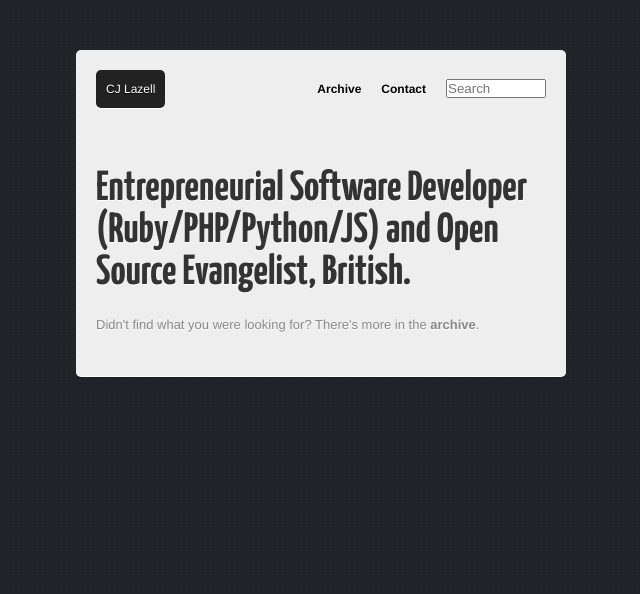
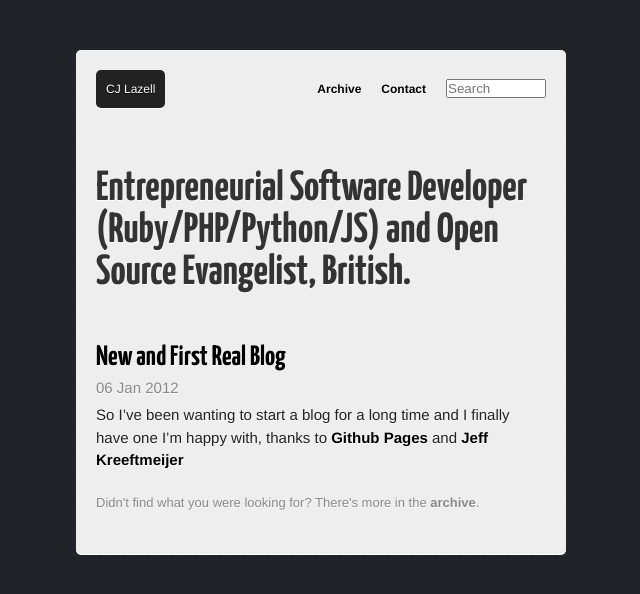
Before and after one commit to cj/cj.github.com, a Jekyll site: the page built from index.html, in a window 1280 px wide. Shown: the top 594 px of the page, without its empty margins (319-959 px from the left). Built offline with Jekyll 4.4.1, drawn with Linux system fonts in a browser that asks for light colours; comment, search, counter and statistics services are not loaded.

Commit message:
added first post

```diff
--- /dev/null
+++ b/_posts/12-1-6-new-and-first-real-blog.md
@@ -0,0 +1,30 @@
+---
+layout: post
+title: "New and First Real Blog"
+excerpt: So I've been wanting to start a blog for a long time and I finally have one I'm happy with, thanks to [Github Pages](http://pages.github.com/) and [Jeff Kreeftmeijer](http://jeffkreeftmeijer.com/)
+published: true
+---
+
+So I've been wanting to start a blog for a long time and I finally have one I'm happy with
+, thanks to [Github Pages](http://pages.github.com/) and [Jeff Kreeftmeijer](http://jeffkreeftmeijer.com/).  You'll notice
+his blog is very similar :)
+
+You just can't beat the simplicity, which is what I like about it the most.  The way
+it also handles code snippets, images etc... which I'll be posting a lot of is just
+beautiful.  Take a look for yourselves.
+
+{% highlight javascript %}
+(function( $ ) {
+  $.fn.myPlugin = function() {
+    // Do your awesome plugin stuff here
+  };
+})( jQuery );
+{% endhighlight %}
+
+What about an image you say? ..... how about a happy cow!
+
+![Happy Cow](/images/posts/happy-cow.jpg)
+
+That's it for now, I can't think of better time to start a blog than at the start of
+a new year!  Expect a lot of articles to come in the future, from code snippets to interesting things
+I come across on a daily basis.  Plus a lot rants and raves!
--- a/archive/index.html
+++ b/archive/index.html
@@ -19,7 +19,7 @@ excerpt: The complete archive of CJ Lazell's articles.
       {% endif %}
     </p>
     <p>
-      {{ post.excerpt }}
+      {{ post.excerpt | markdownify }}
       {% if post.elsewhere %}
         <span class="small">Published as a guest article for <a href="{{ post.elsewhere.main_url }}">{{ post.elsewhere.name}}</a>.</span>
       {% endif %}
--- a/feed.xml
+++ b/feed.xml
@@ -23,17 +23,17 @@ layout: none
     {% endif %}
     <id>http://cj.io{{ post.url }}</id>
     <updated>{{ post.date | date_to_xmlschema }}</updated>
-    <summary>{{ post.excerpt | xml_escape }}</summary>
+    <summary>{{ post.excerpt | markdownify | xml_escape }}</summary>
     <content type="html">
       {% if post.elsewhere %}
-        {{ post.excerpt }}
+        {{ post.excerpt | markdownify }}
         {% if post.elsewhere %}
           <span class="small">Published as a guest article for <a href="{{ post.elsewhere.main_url }}">{{ post.elsewhere.name}}</a>.</span>
         {% endif %}
       {% else %}
         {% if post.author %}
           &lt;p&gt;This is a guest post written by &lt;a href=&quot;http://twitter.com/{{ post.author.twitter }}&quot; title=&quot;{{ post.author.full}}&quot;&gt;@{{ post.author.twitter }}&lt;/a&gt;. {{ post.author.description | xml_escape }}
-        {% endif %}{{ post.content | xml_escape }}
+        {% endif %}{{ post.content | markdownify | xml_escape }}
       {% endif %}
     </content>
   </entry>
--- a/index.html
+++ b/index.html
@@ -20,7 +20,7 @@
       {% endif %}
     </p>
     <p>
-      {{ post.excerpt }}
+      {{ post.excerpt | markdownify }}
       {% if post.elsewhere %}
         <span class="small">Published as a guest article for <a href="{{ post.elsewhere.main_url }}">{{ post.elsewhere.name}}</a>.</span>
       {% endif %}
```
Also changed, not shown: images/posts/happy-cow.jpg (added).
